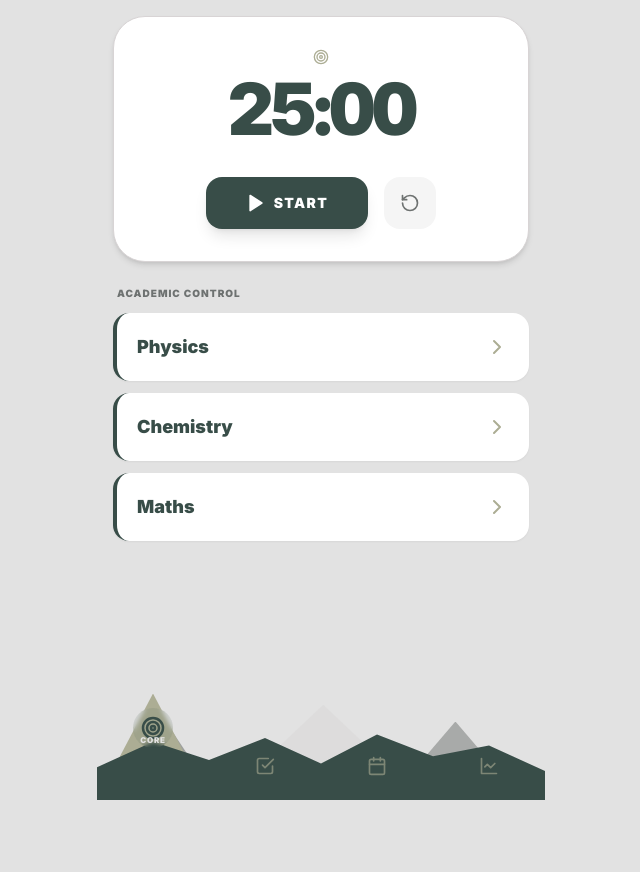
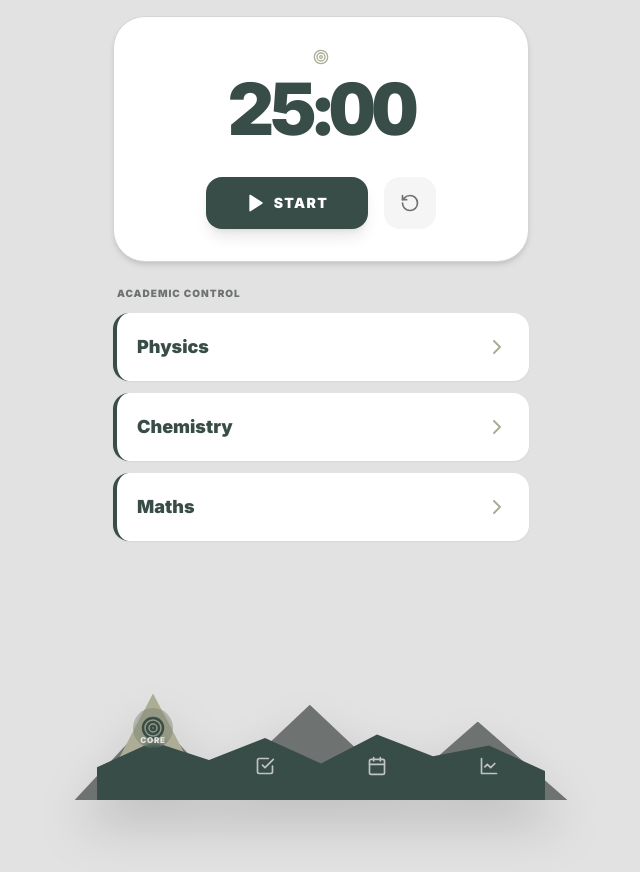
Before and after one commit to hetkeraliya/monkstudy, a Next.js app: page / in a window 1280 px wide. Shown: the top 872 px of the page, without its empty margins (319-959 px from the left). Built offline with nearby package versions, Linux system fonts and the light colour scheme.

Commit message:
Update Navbar.tsx

```diff
--- a/app/components/Navbar.tsx
+++ b/app/components/Navbar.tsx
@@ -20,21 +20,18 @@ const navItems = [
 
 export default function Navbar() {
   const pathname = usePathname();
-
-  // Find which tab is active so the Olive mountain knows where to slide
   const activeIndex = navItems.findIndex(item => item.path === pathname);
 
   return (
-    // Wrapper: Fixed to bottom, ignores clicks in the transparent sky area above the mountains
-    <div className="fixed bottom-0 left-0 w-full h-28 pointer-events-none z-[999] flex justify-center">
+    <div className="fixed bottom-0 left-0 w-full h-28 pointer-events-none z-[999] flex justify-center drop-shadow-2xl">
       <div className="relative w-full max-w-md h-full">
 
-        {/* LAYER 0: Distant Background Peaks (Grays) */}
-        <div className="absolute bottom-0 left-[2%] w-[25%] h-[75%] bg-[#6E7271] opacity-60" style={{ clipPath: 'polygon(50% 0%, 100% 100%, 0% 100%)' }} />
-        <div className="absolute bottom-0 left-[28%] w-[45%] h-[85%] bg-[#D8D4D5] opacity-40" style={{ clipPath: 'polygon(50% 0%, 100% 100%, 0% 100%)' }} />
-        <div className="absolute bottom-0 right-[5%] w-[30%] h-[70%] bg-[#6E7271] opacity-50" style={{ clipPath: 'polygon(50% 0%, 100% 100%, 0% 100%)' }} />
+        {/* LAYER 0: Distant Background Peaks (Solid #6E7271 for maximum visibility) */}
+        <div className="absolute bottom-0 left-[-5%] w-[35%] h-[75%] bg-[#6E7271]" style={{ clipPath: 'polygon(50% 0%, 100% 100%, 0% 100%)' }} />
+        <div className="absolute bottom-0 left-[25%] w-[45%] h-[85%] bg-[#6E7271]" style={{ clipPath: 'polygon(50% 0%, 100% 100%, 0% 100%)' }} />
+        <div className="absolute bottom-0 right-[-5%] w-[40%] h-[70%] bg-[#6E7271]" style={{ clipPath: 'polygon(50% 0%, 100% 100%, 0% 100%)' }} />
 
-        {/* LAYER 1: The Sliding Active Peak (Olive) */}
+        {/* LAYER 1: The Sliding Active Peak (Olive #ACAD94) */}
         {activeIndex !== -1 && (
           <motion.div
             className="absolute bottom-0 w-[25%] h-[95%] bg-[#ACAD94]"
@@ -44,16 +41,14 @@ export default function Navbar() {
           />
         )}
 
-        {/* LAYER 2: Foreground Mountain Ridge (Dark Green Base) */}
-        {/* This creates a continuous, jagged mountain floor with 4 distinct peaks */}
+        {/* LAYER 2: Foreground Mountain Ridge (Dark Green #384D48) */}
         <div
-          className="absolute bottom-0 w-full h-[65%] bg-[#384D48] shadow-[0_-10px_20px_rgba(56,77,72,0.3)]"
+          className="absolute bottom-0 w-full h-[65%] bg-[#384D48]"
           style={{
             clipPath: 'polygon(0% 55%, 12.5% 20%, 25% 45%, 37.5% 15%, 50% 50%, 62.5% 10%, 75% 40%, 87.5% 25%, 100% 60%, 100% 100%, 0% 100%)'
           }}
         />
 
-        {/* Base block to ensure no gaps at the very bottom edge of your screen */}
         <div className="absolute bottom-0 w-full h-4 bg-[#384D48]" />
 
         {/* LAYER 3: The Icons and Labels */}
@@ -67,23 +62,20 @@ export default function Navbar() {
                 key={item.path}
                 href={item.path}
                 onClick={() => vibrate(20)}
-                // Re-enable clicks specifically on the buttons
                 className="relative w-1/4 h-full flex flex-col justify-end items-center pb-4 pointer-events-auto"
               >
                 <motion.div
                   animate={{ y: isActive ? -36 : 0 }}
                   className="flex flex-col items-center"
                 >
-                  {/* Icon */}
-                  <div className={`p-2 rounded-full ${isActive ? 'bg-[#384D48]/10 backdrop-blur-[2px]' : ''}`}>
+                  <div className={`p-2 rounded-full ${isActive ? 'bg-[#384D48]/20 backdrop-blur-sm' : ''}`}>
                     <Icon
                       size={isActive ? 24 : 20}
-                      className={isActive ? 'text-[#384D48]' : 'text-[#ACAD94] opacity-60 hover:opacity-100'}
+                      className={isActive ? 'text-[#384D48]' : 'text-[#E2E2E2] opacity-80 hover:opacity-100'}
                       strokeWidth={isActive ? 2.5 : 2}
                     />
                   </div>
 
-                  {/* Label (Pushed down into the dark green valley) */}
                   <AnimatePresence>
                     {isActive && (
                       <motion.span
```
